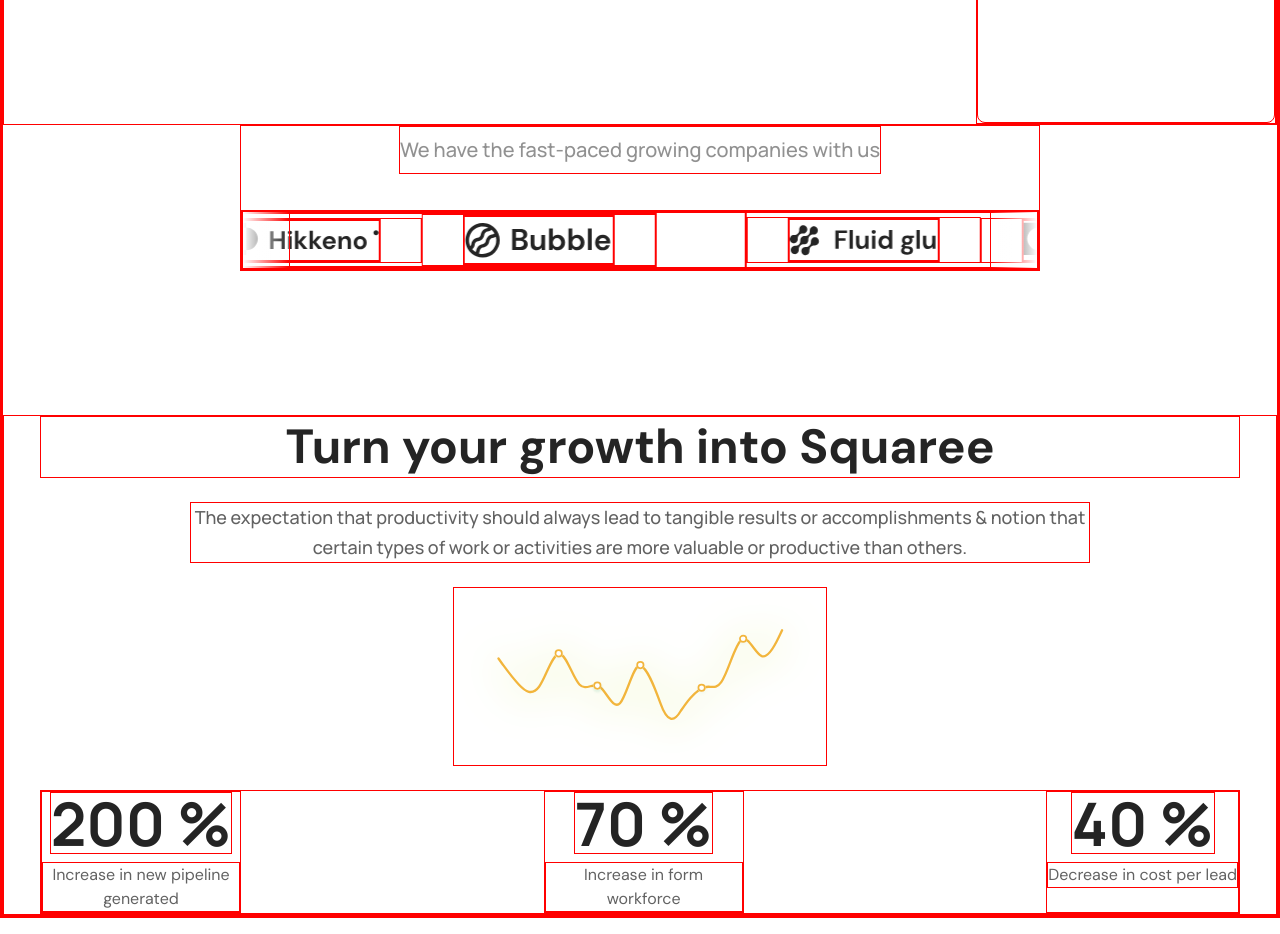
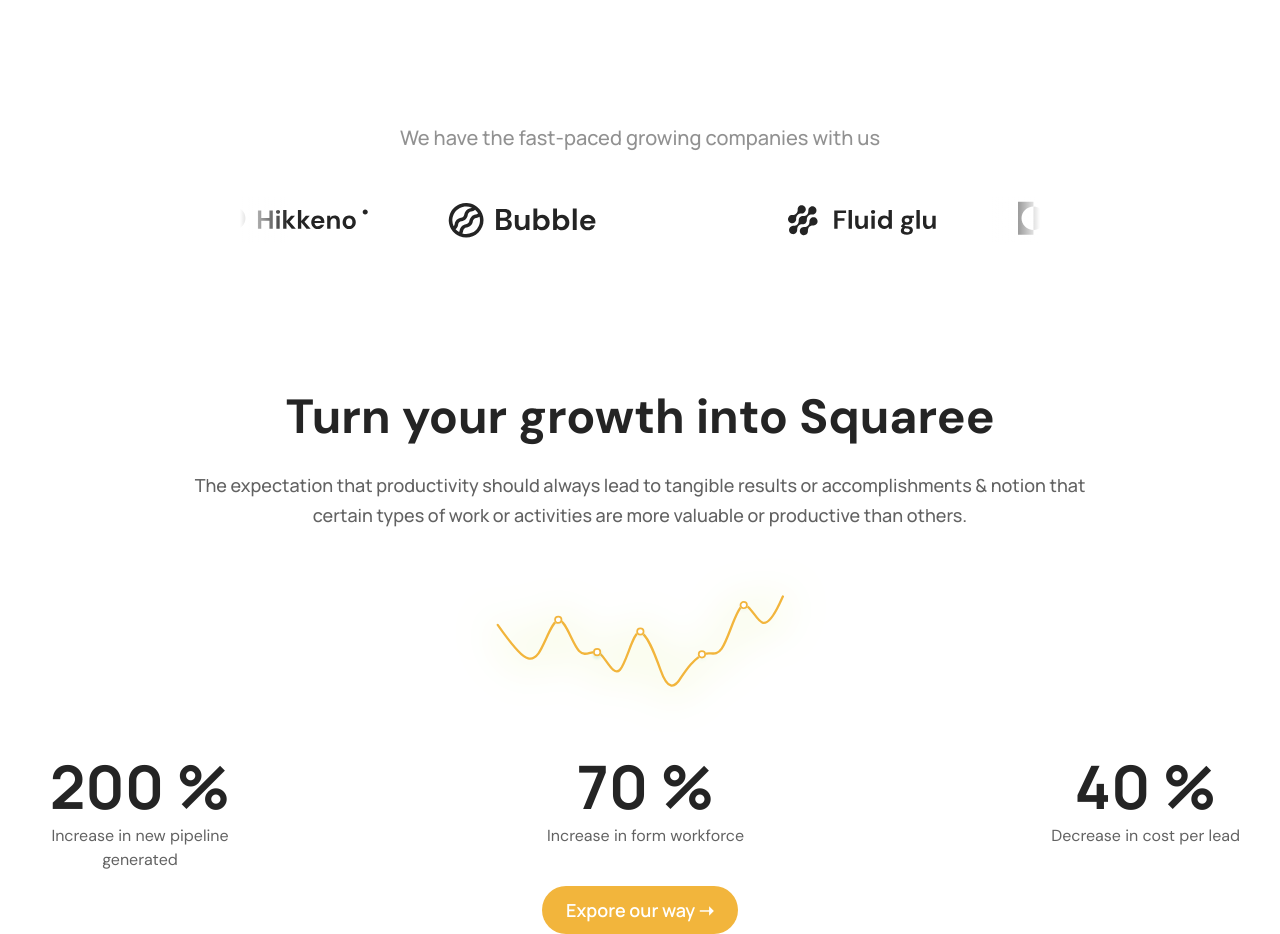
Before and after one commit to RonanKer29/landing-page-spikes, a Next.js app: page / in a window 1280 px wide. Shown: the part 1100-2034 px from the top of the page. Built offline with nearby package versions, Linux system fonts and the light colour scheme.

Commit message:
button explore

```diff
--- a/app/globals.css
+++ b/app/globals.css
@@ -9,5 +9,5 @@
 
 * {
   box-sizing: border-box;
-  border: 1px solid red;
+  /* border: 1px solid red; */
 }
--- a/components/Growth.tsx
+++ b/components/Growth.tsx
@@ -35,6 +35,11 @@ const Growth = () => {
           </div>
         ))}
       </div>
+      <button>
+        <span className="text-white bg-orange py-3 px-6 rounded-3xl text-lg font-semibold">
+          Expore our way ➝
+        </span>
+      </button>
     </div>
   );
 };
```
